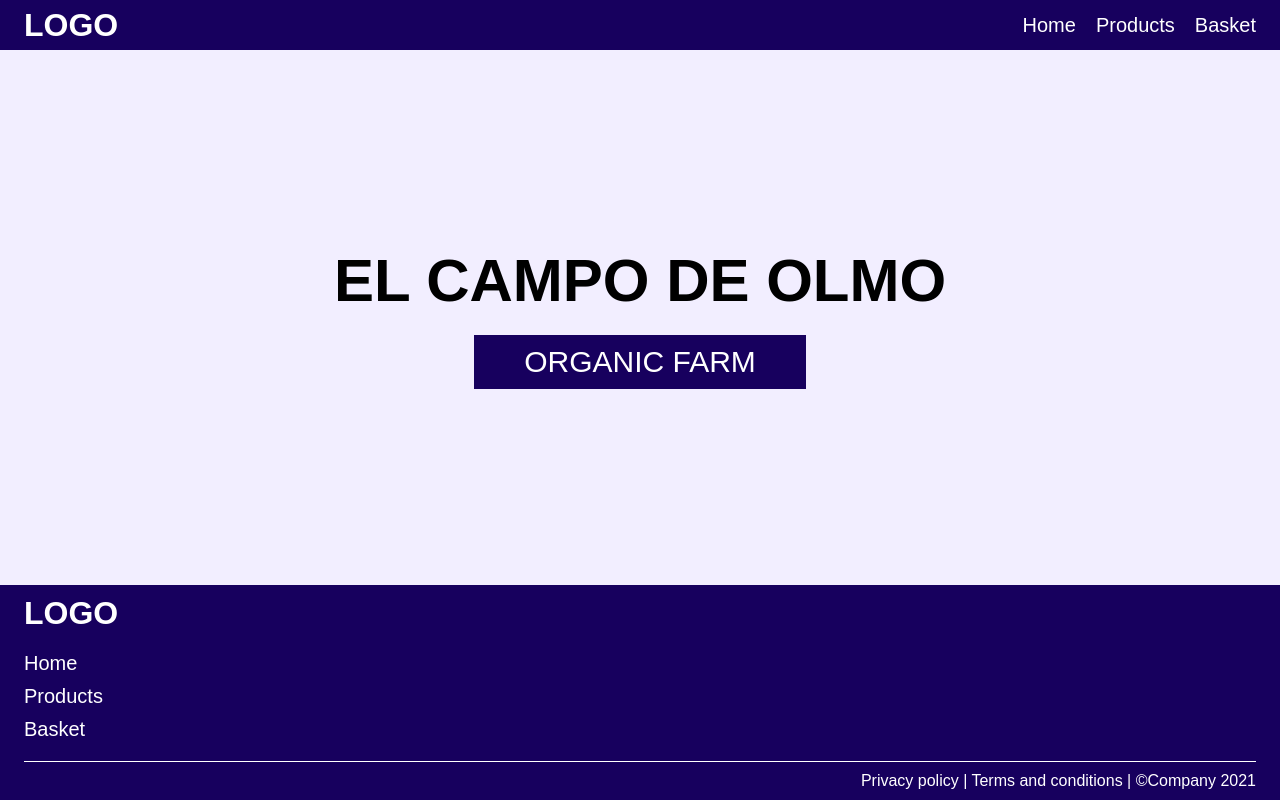
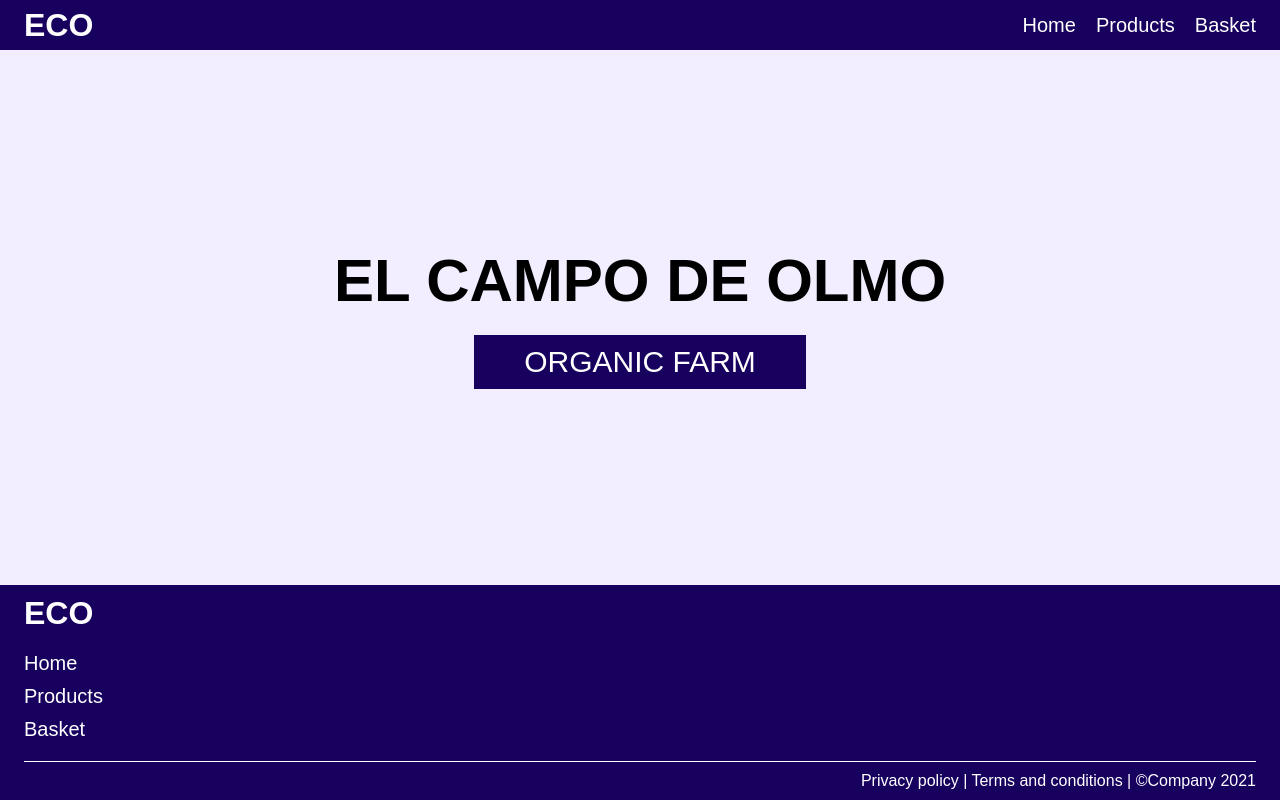
Before and after one commit to jarasmar/multi-page-react, a React (Create React App) app: page / in a window 1280 px wide. Built offline with nearby package versions, Linux system fonts and the light colour scheme.

Commit message:
Add link to logo

```diff
--- a/src/components/logo.js
+++ b/src/components/logo.js
@@ -1,8 +1,9 @@
 import React from 'react';
+import { Link } from 'react-router-dom';
 
 function Logo() {
     return (
-        <div className="logo">Logo</div>
+        <div className="logo"><Link to='/'>ECO</Link></div>
     )
 }
 
--- a/src/styles/index.css
+++ b/src/styles/index.css
@@ -91,11 +91,12 @@ ul {
 
 /* COMPONENTS */
 
-.logo {
+.logo a{
     color: #fff;
     text-transform: uppercase;
     font-weight: 900;
     font-size: 32px;
+    padding-left: 0;
 }
 
 ul li {
```
